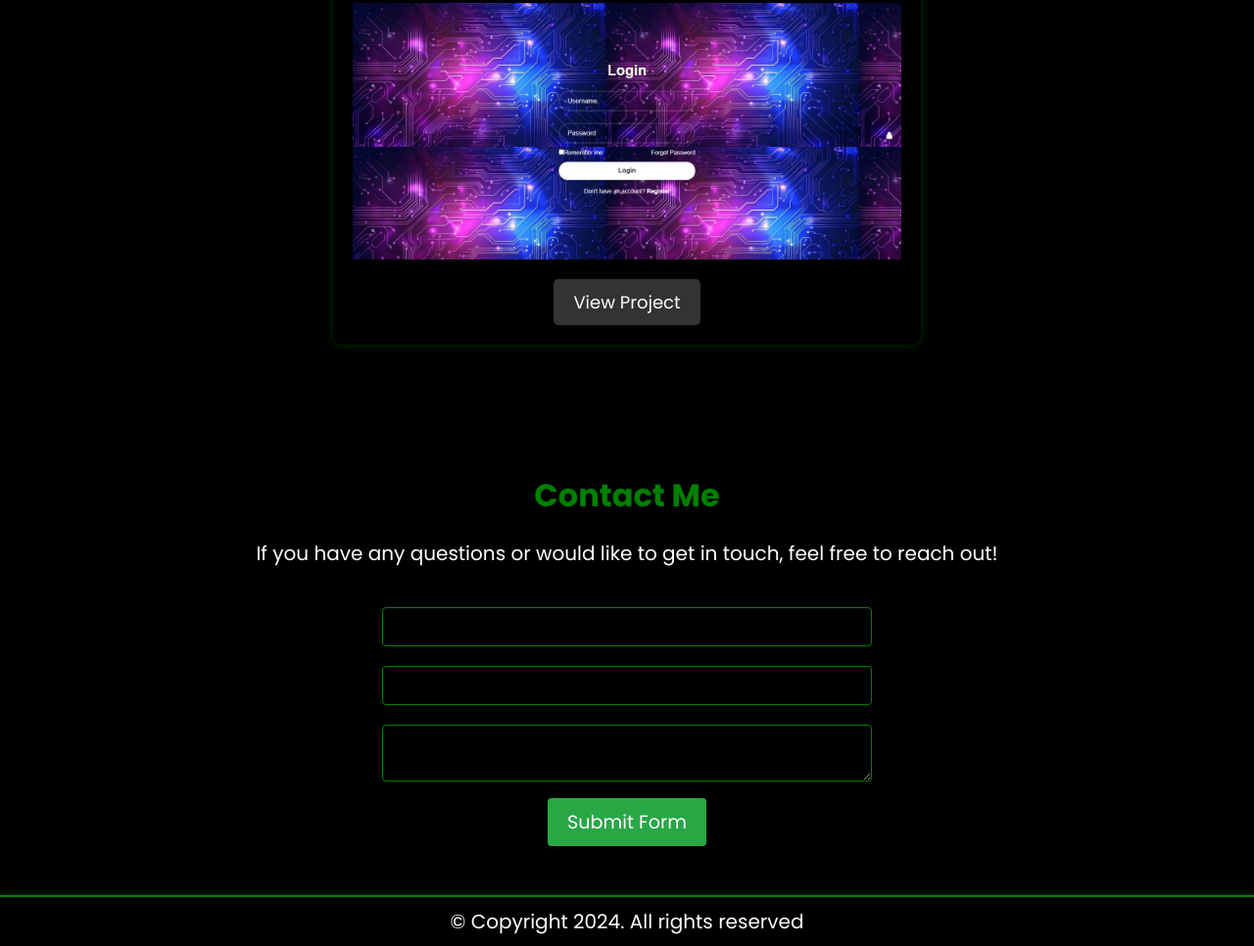
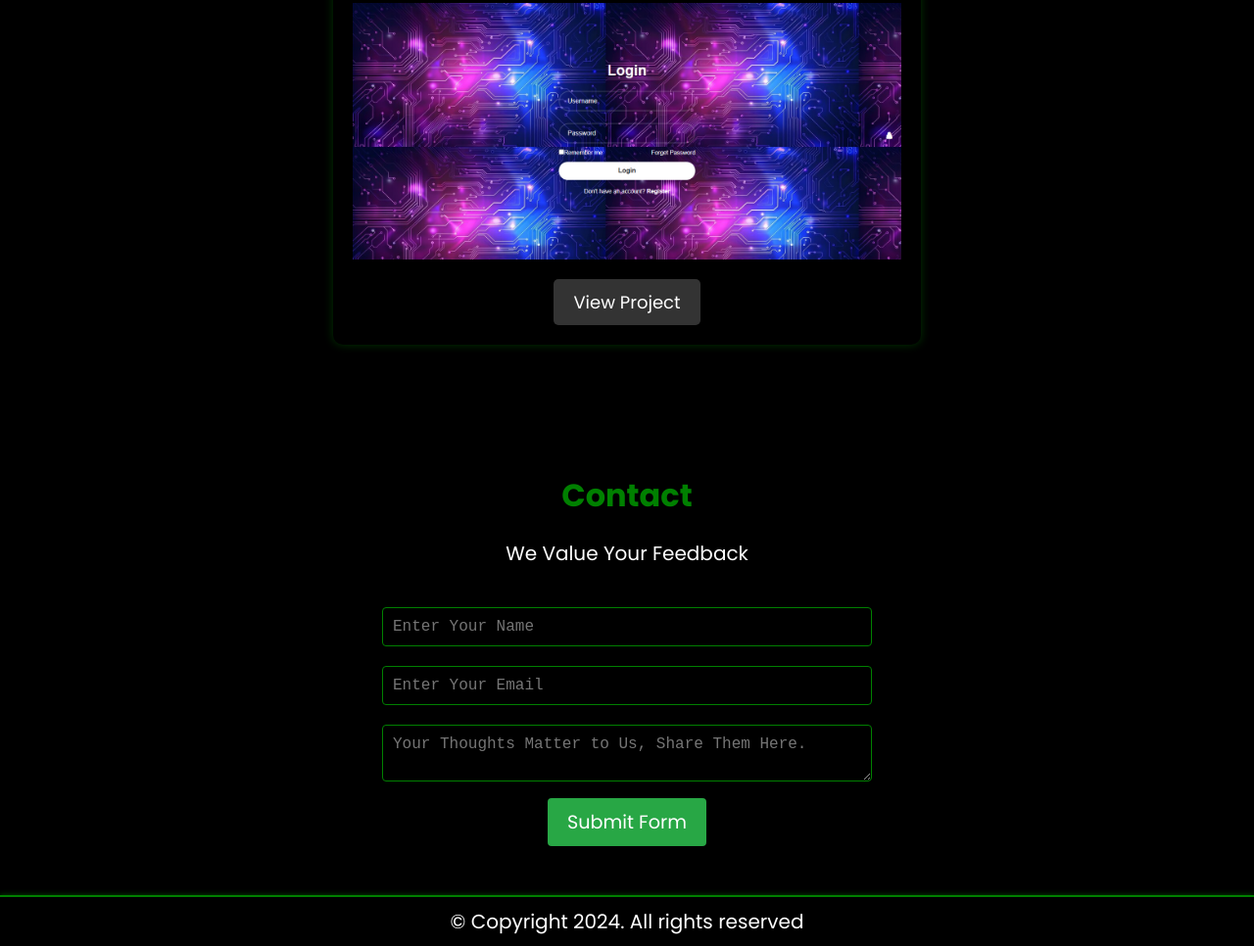
Before and after one commit to mohammedabidali1453/portfolio, a plain HTML site: page index.html in a window 1280 px wide. Shown: the part 3165-4131 px from the top of the page at 98% size. Drawn offline with nearby package versions, Linux system fonts and the light colour scheme; animation ran at ten frames a second.

Commit message:
Update index.html

```diff
--- a/index.html
+++ b/index.html
@@ -173,22 +173,8 @@
       </section>
 
       <section id="contact">
-        <h2>Contact Me</h2>
-        <p>If you have any questions or would like to get in touch, feel free to reach out!</p>
-
-        <!-- <form action="https://api.web3forms.com/submit" method="POST">
-          <input type="hidden" name="access_key" value="3198ce3b-e875-4985-8e9e-c97477d5f8ef">
-            <label for="name">Name:</label>
-            <input type="text" id="name" name="name" required>
-
-            <label for="email">Email:</label>
-            <input type="email" id="email" name="email" required>
-
-            <label for="message">Message:</label>
-            <textarea id="message" name="message" rows="4" required></textarea>
-
-            <button type="submit">Send Message</button>
-        </form> -->
+        <h2>Contact</h2>
+        <p>We Value Your Feedback</p>
 
         <form action="https://api.web3forms.com/submit" method="POST">
 
@@ -196,9 +182,9 @@
           <input type="hidden" name="access_key" value="3198ce3b-e875-4985-8e9e-c97477d5f8ef">
 
           <!-- Form Inputs. Each input must have a name="" attribute -->
-          <input type="text" name="name" required>
-          <input type="email" name="email" required>
-          <textarea name="message" required></textarea>
+          <input type="text" name="name" placeholder="Enter Your Name" required>
+          <input type="email" name="email" placeholder="Enter Your Email " required>
+          <textarea name="message" placeholder="Your Thoughts Matter to Us, Share Them Here." required></textarea>
 
           <!-- Honeypot Spam Protection -->
           <input type="checkbox" name="botcheck" class="hidden" style="display: none;">
```
